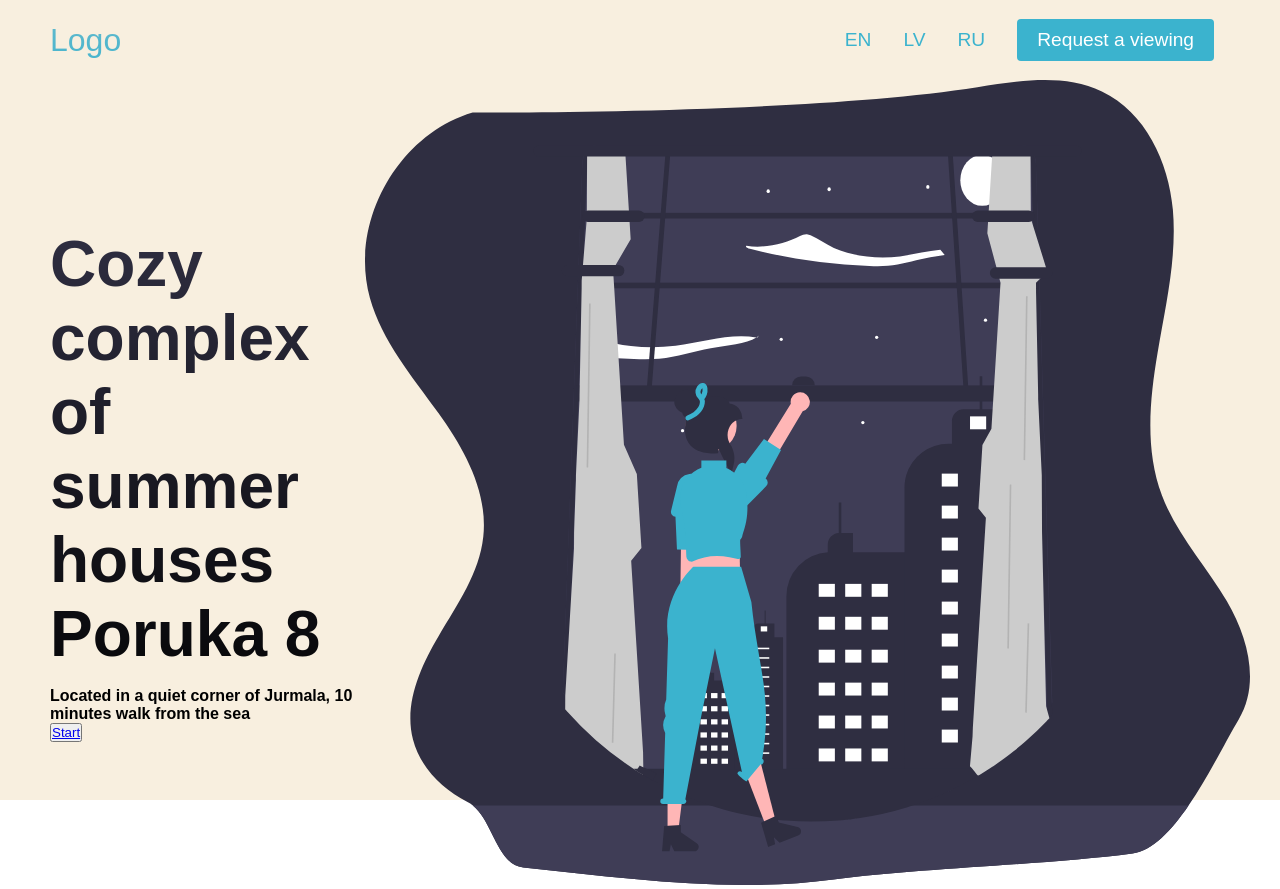
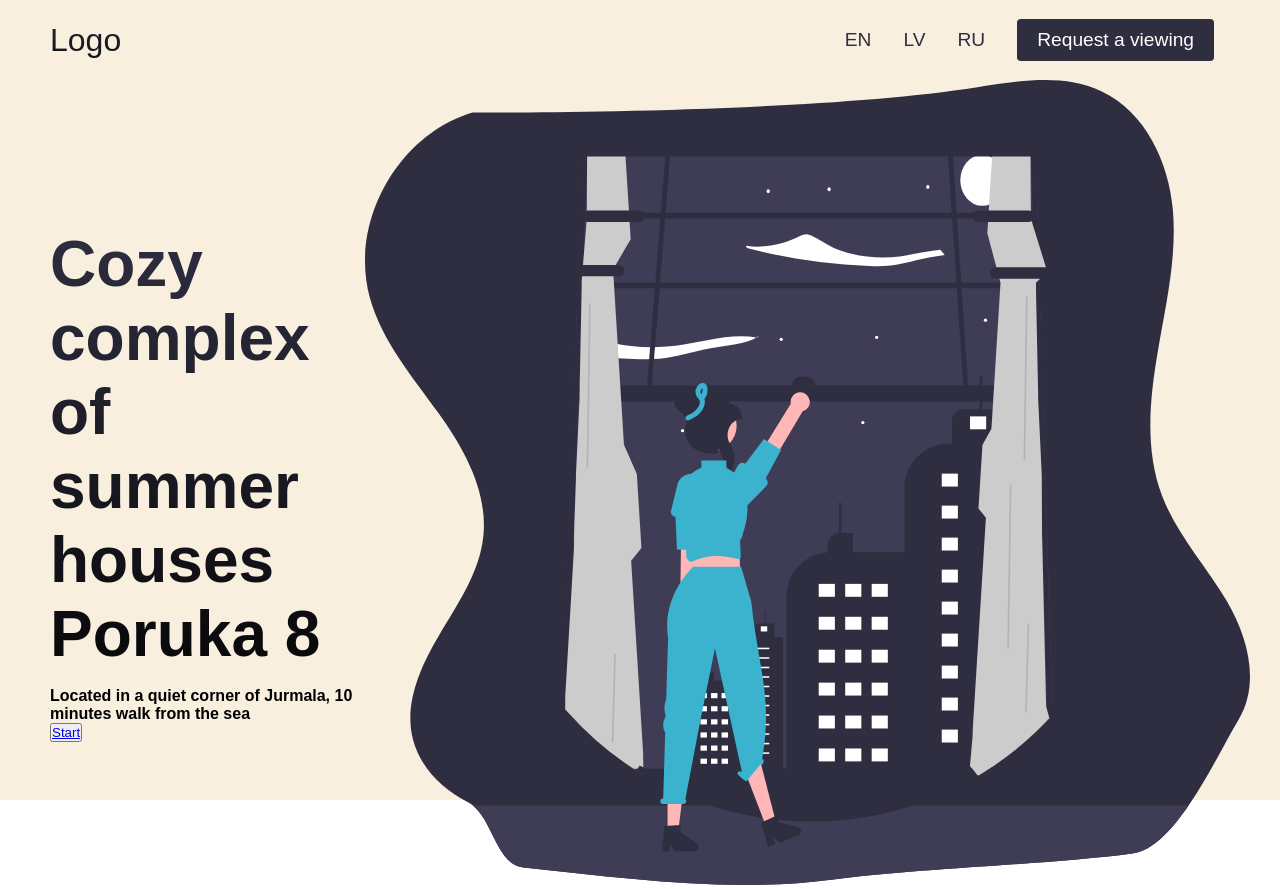
Before and after one commit to ianwyt/_tutor_landing_page, a plain HTML site: page index.html in a window 1280 px wide. Drawn offline with Linux system fonts and the light colour scheme.

Commit message:
small fix in css

```diff
--- a/styles.css
+++ b/styles.css
@@ -29,8 +29,8 @@
  }
 
  #navbar__logo {
-    background-color: #3bb3ce;
-    background-image: linear-gradient(to top, #3bb3ce 0%, #70bbcc 100%);
+    background-color: #3f3d56;
+    background-image: linear-gradient(to top, #08080a 0%, #2f2e41 100%);
     background-size: 100%;
     -webkit-background-clip: text;
     -moz-background-clip: text;
@@ -59,7 +59,7 @@
  }
 
  .navbar__links {
-    color: #3bb3ce;
+    color: #2f2e41;
     display: flex;
     align-items: center;
     text-decoration: none;
@@ -86,17 +86,17 @@
     border: none;
     outline: none;
     border-radius: 4px;
-    background: #3bb3ce;
+    background: #2f2e41;
     color: #fff;
  }
 
 .button:hover {
-    background: #2f2e41; /* #403828 */
+    background: #3bb3ce; /* #403828 */
     transition: all 0.3s ease;
 }
 
 .navbar__links:hover {
-    color: #2f2e41; /* #403828 */
+    color: #3bb3ce; /* #403828 */
     transition: all 0.3s ease;
 }
 
@@ -144,7 +144,7 @@
         height: 3px;
         margin: 5px auto;
         transition: all 0.3s ease-in-out;
-        background: #2f2e41; /* #403828 */
+        background: #3bb3ce; /* #403828 */
     }
 
     .navbar__item {
```
